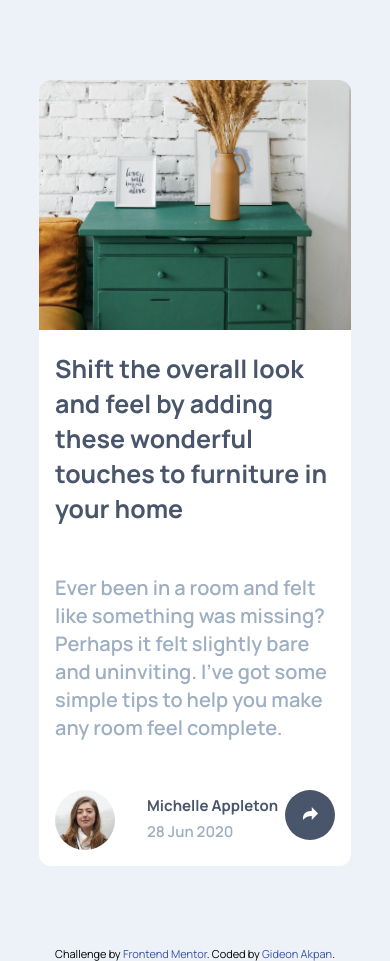
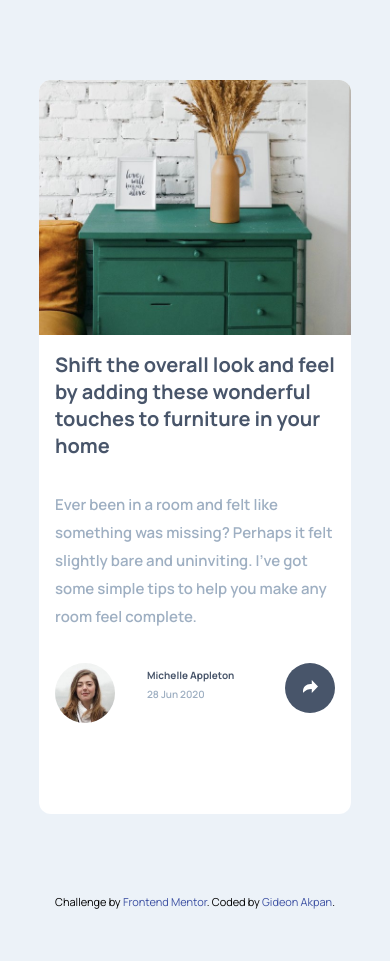
Before and after one commit to gideonakpan/Article-preview-component, a plain HTML site: page index.html in a window 390 px wide. After the commit the page ends 909 px from the top, so only its background shows below. Drawn offline with Linux system fonts and the light colour scheme.

Commit message:
responsive screen update

```diff
--- a/index.css
+++ b/index.css
@@ -39,6 +39,7 @@ p {
 }
 main {
     width: 80%;
+    height: 80vh;
     margin: 5rem auto;
     background: var(--white);
     display: flex;
@@ -154,9 +155,10 @@ main {
     }
     main {
         flex-direction: column;
+        height: 87vh;
     }
     h1 {
-        font-size: 25px;
+        font-size: 20px;
         color: var(--very-dark-grayish-blue);
         font-weight: 700;
     }
@@ -165,7 +167,7 @@ main {
         color: var(--very-dark-grayish-blue);
     }
     p {
-        font-size: 20px;
+        font-size: 15px;
         color: var(--light-gray);
         font-weight: 600;
         color: var(--grayish-blue);
@@ -185,14 +187,14 @@ main {
         width: 100%;
     }
     .description {
-        margin: 3rem 0;
+        margin: 2rem 0;
         line-height: 28px;
     }
     .bio h2{
-        font-size: 15px;
+        font-size: 10px;
     }
     .bio p{
-        font-size: 15px;
+        font-size: 10px;
     }
     #popup_box {
         /* /* background: var(--very-dark-grayish-blue);
```
